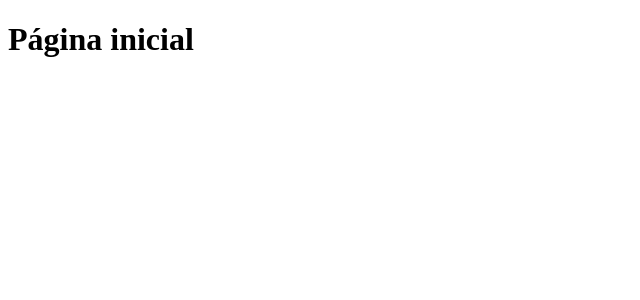
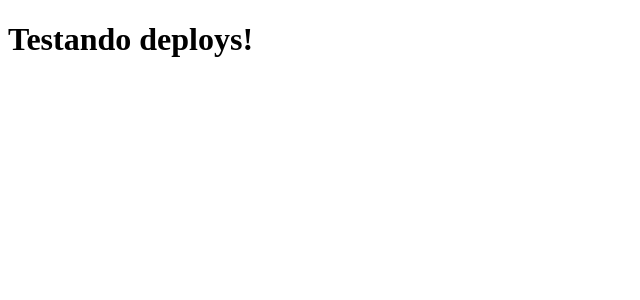
Before and after one commit to PauloFeresin/clone-tabnews, a Next.js app: page / in a window 1280 px wide. Shown: the top 300 px of the page, without its empty margins (0-640 px from the left). Built offline with nearby package versions, Linux system fonts and the light colour scheme.

Commit message:
Alterção do main para testar deploy

```diff
--- a/pages/index.js
+++ b/pages/index.js
@@ -1,5 +1,5 @@
 function Home(){
-    return <h1>Página inicial</h1>
+    return <h1>Testando deploys!</h1>
 }
 
 export default Home;
```
Also changed, not shown: 1 other file (tests, documents, lock files or other folders).
